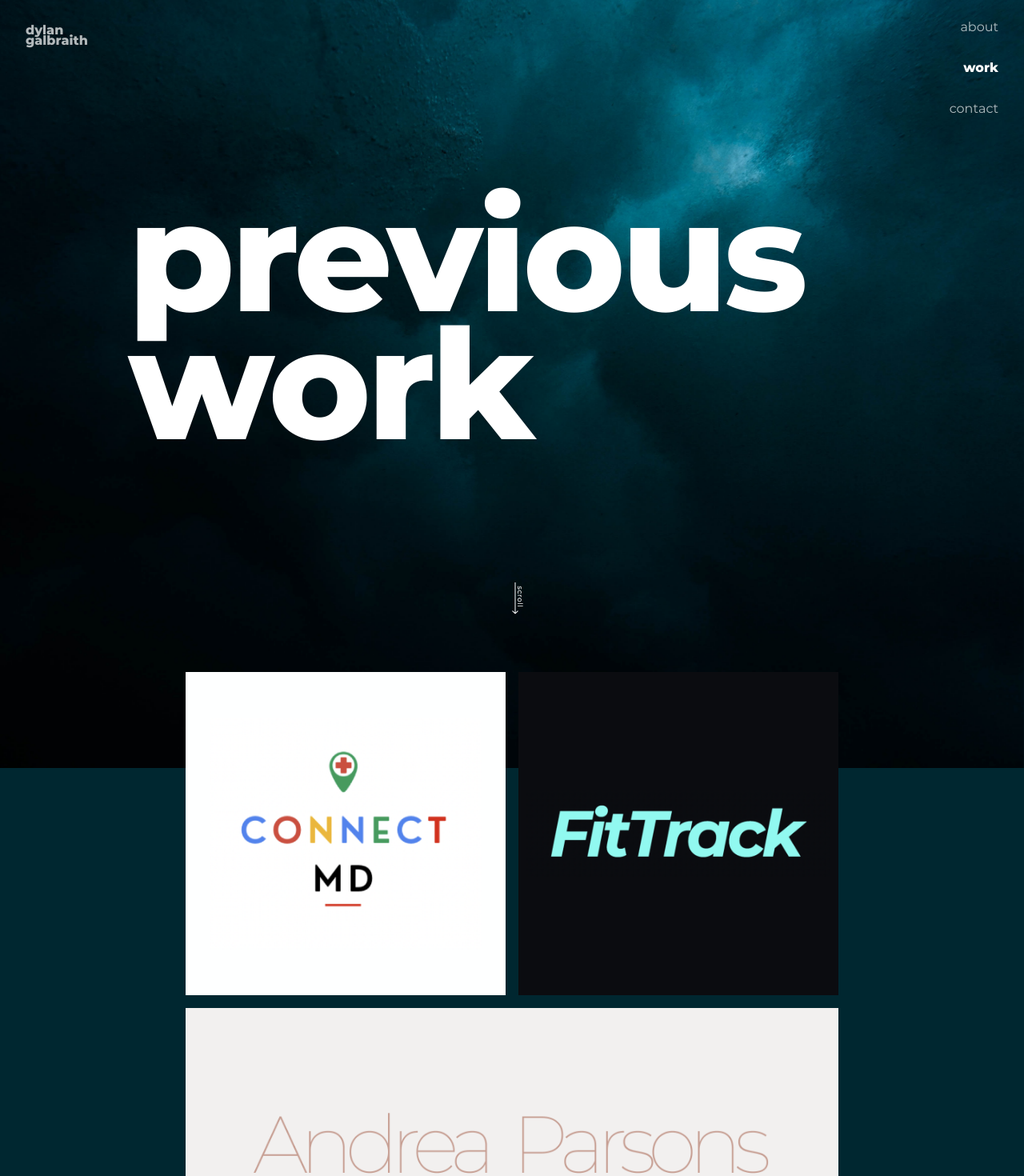
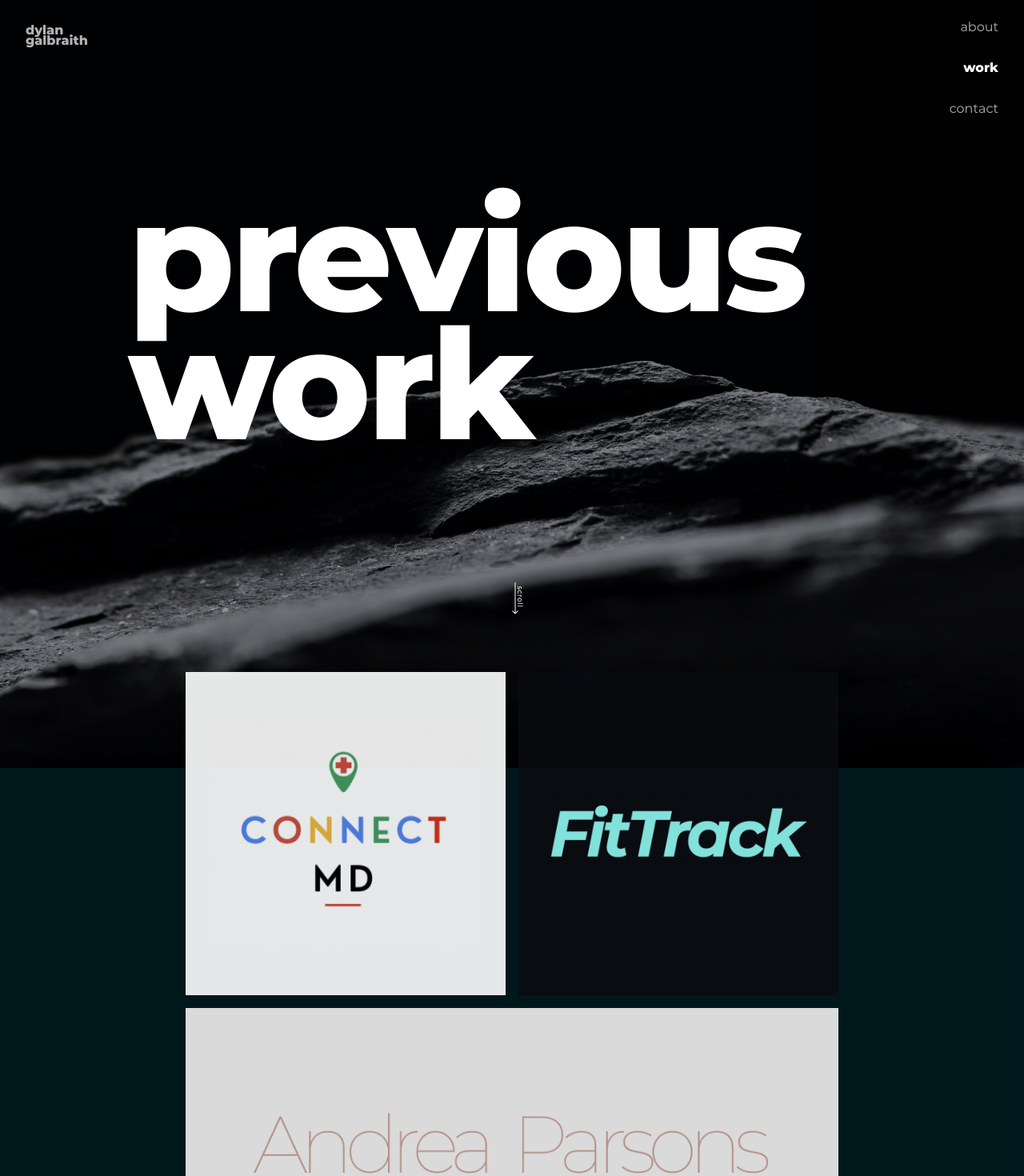
Before and after one commit to dylan-galbraith/portfolio, a React (Create React App) app: page /work in a window 1280 px wide. Shown: the top 1470 px of the page at 80% size. Built offline with nearby package versions, Linux system fonts and the light colour scheme.

Commit message:
Change background image

```diff
--- a/src/App.scss
+++ b/src/App.scss
@@ -5,10 +5,11 @@
 .App {
   min-height: 100vh;
   max-width: 100vw;
+  background-color: rgba(0, 0, 0, 0.4);
 }
 
 .background {
-  background-image: url(./assets/images/home.jpg);
+  background-image: url(./assets/images/home2.jpg);
   background-repeat: no-repeat;
   background-position: center;
   background-size: auto 100%;
--- a/src/pages/About/About.scss
+++ b/src/pages/About/About.scss
@@ -62,7 +62,7 @@
 
   &__text {
     font-size: 0.9rem;
-    font-weight: 200;
+    font-weight: 300;
     line-height: 1.2rem;
     padding: 0 1rem;
     @include tablet {
--- a/src/pages/Work/Work.scss
+++ b/src/pages/Work/Work.scss
@@ -58,9 +58,15 @@
 
   &__project {
     margin: 1rem;
+    opacity: 0.9;
     @include tablet {
       margin: 1%;
       width: 48%;
+    }
+    @include desktop {
+      &:hover {
+        opacity: 1;
+      }
     }
 
     &--long {
@@ -146,6 +152,9 @@
     flex-direction: column;
     align-items: center;
     padding: 0 1rem;
+    @include tablet {
+      padding: 0 2rem;
+    }
     @include desktop {
       width: 70vw;
     }
--- a/src/partials/_mixins.scss
+++ b/src/partials/_mixins.scss
@@ -20,6 +20,9 @@
   left: 50vw;
   @include tablet {
     height: 2.5rem;
+    bottom: 6rem;
+  }
+  @include desktop {
     bottom: 2rem;
   }
 }
```
Also changed, not shown: src/assets/images/home2.jpg (added).
